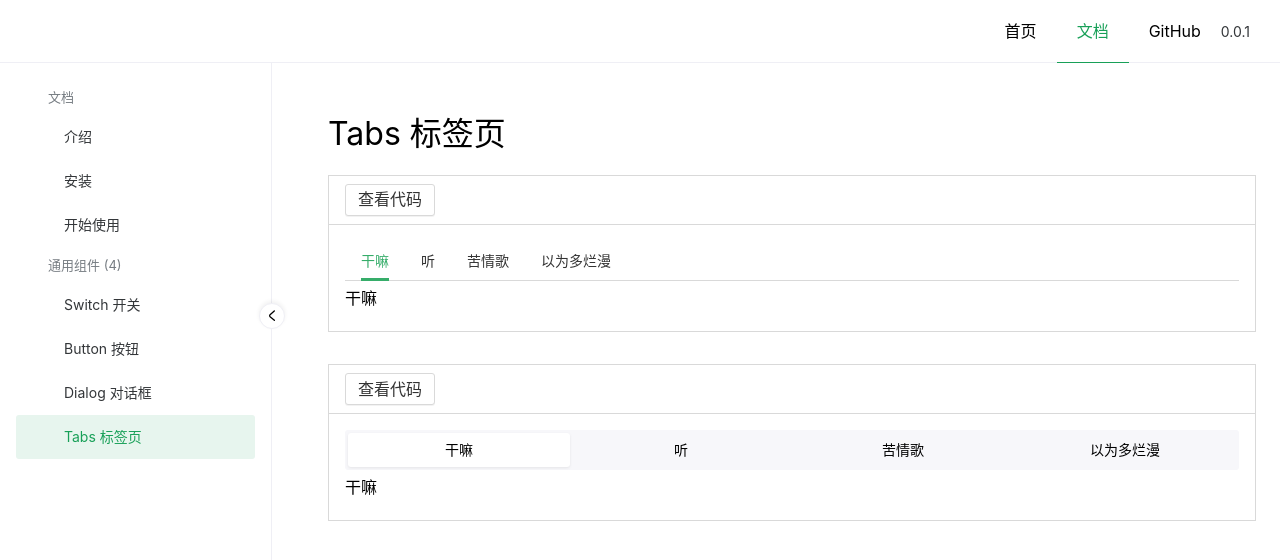
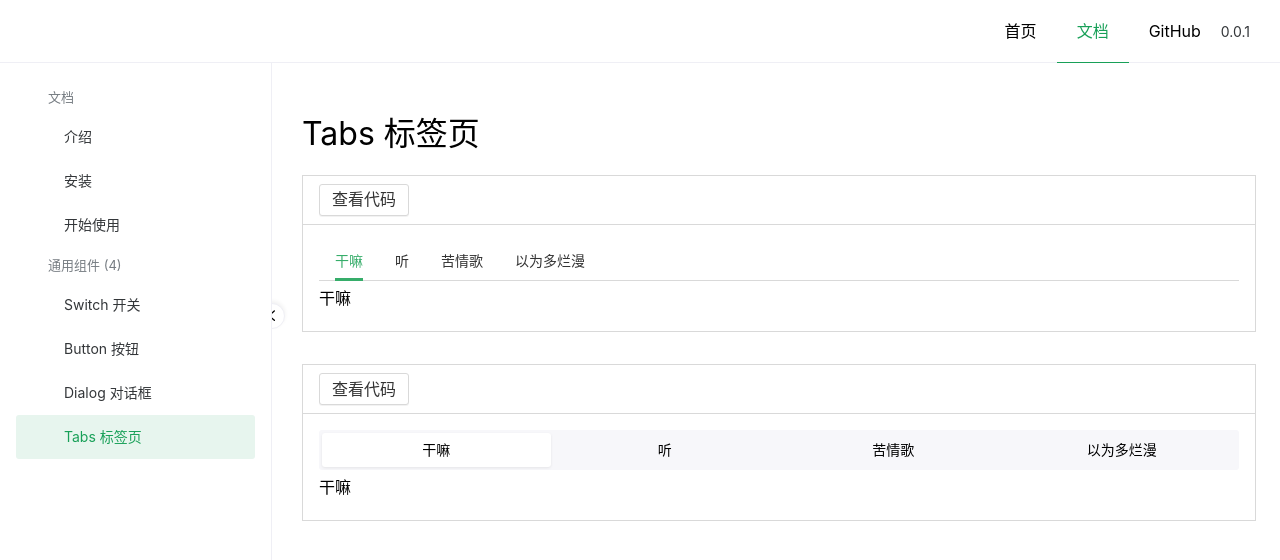
Before and after one commit to coderyjw/jw-ui, a Vue app: page /doc/tabs in a window 1280 px wide. Shown: the top 560 px of the page. Built offline with nearby package versions, Linux system fonts and the light colour scheme.

Commit message:
fix: 页面响应式bug

```diff
--- a/src/App.vue
+++ b/src/App.vue
@@ -1,19 +1,23 @@
 <script setup>
 import { ref, provide } from "vue";
 import router from "./router";
+const clientWidth = ref(null);
 
-let width = document.documentElement.clientWidth;
-const asideVisible = ref(width <= 500 ? false : true);
+clientWidth.value = document.documentElement.clientWidth;
+const asideVisible = ref(clientWidth.value <= 500 ? false : true);
+
 provide("asideVisible", asideVisible);
+provide("clientWidth", clientWidth);
+
 router.afterEach(() => {
-  if (width <= 500) {
+  if (clientWidth.value <= 500) {
     asideVisible.value = false;
   }
 });
 
 window.onresize = () => {
-  width = document.body.clientWidth;
-  if (width <= 500) {
+  clientWidth.value = document.body.clientWidth;
+  if (clientWidth.value <= 500) {
     asideVisible.value = false;
   } else {
     asideVisible.value = true;
--- a/src/lib/tabs/tabs.vue
+++ b/src/lib/tabs/tabs.vue
@@ -73,7 +73,6 @@ const renderIndicator = () => {
     const { left: left1 } = container.value.getBoundingClientRect();
 
     const { left: left2 } = selectedItem.value.getBoundingClientRect();
-    console.log({ width, left1, left2 });
     const left = left2 - left1;
     indicator.value.style.left = left + "px";
   }
--- a/src/views/doc/index.vue
+++ b/src/views/doc/index.vue
@@ -2,8 +2,7 @@
   <div class="layout">
     <Topnav class="nav" />
     <div class="content">
-      <transition name="fade">
-        <aside v-show="asideVisible">
+      <aside :style="asideStyle">
         <div class="menu">
           <div class="menu-group">
             <span class="menu-group-title text-overflow"> 文档 </span>
@@ -34,20 +33,10 @@
           </div>
         </div>
       </aside>
-      </transition>
-      <div
-        class="toggle-button"
-        @click="toggleAside"
-        :style="{
-          left: asideVisible ? '272px' : '0px',
-          transform: asideVisible
-            ? 'rotate(180deg) translateX(50%)'
-            : 'rotate(0deg) translateX(50%)',
-        }"
-      >
+      <div class="toggle-button" @click="toggleAside" :style="toggleAsidStyle">
         <img src="@/assets/svg/箭头 右.svg" alt="" />
       </div>
-      <main>
+      <main :style="mainStyle">
         <router-view />
       </main>
     </div>
@@ -55,12 +44,33 @@
 </template>
 <script setup lang="ts">
 import Topnav from "@/components/Topnav.vue";
-import { inject, type Ref } from "vue";
+import { inject, type Ref, computed } from "vue";
 
 const asideVisible = inject<Ref<boolean>>("asideVisible");
+const clientWidth = inject<Ref<number>>("clientWidth");
+
 const toggleAside = () => {
   asideVisible.value = !asideVisible.value;
 };
+
+const asideStyle = computed(() => {
+  return { left: asideVisible.value ? "0px" : "-272px" };
+});
+
+const toggleAsidStyle = computed(() => {
+  return {
+    left: asideVisible.value ? "272px" : "0px",
+    transform: asideVisible.value
+      ? "rotate(180deg) translateX(50%)"
+      : "rotate(0deg) translateX(50%)",
+  };
+});
+
+const mainStyle = computed(() => {
+  return clientWidth.value < 500
+    ? { "padding-left": "24px" }
+    : { "padding-left": asideVisible.value ? "302px" : "60px" };
+});
 </script>
 <style lang="scss" scoped>
 .layout {
@@ -71,31 +81,28 @@ const toggleAside = () => {
     flex-shrink: 0;
   }
   > .content {
+    display: flex;
     flex-grow: 1;
     position: absolute;
     top: 63px;
     left: 0px;
     height: calc(100% - 63px);
     width: 100%;
-  }
-}
-.content {
-  display: flex;
     transition: all 0.5 ease;
+    z-index: 1;
+
     > aside {
       flex-shrink: 0;
-  }
-  > main {
-    flex-grow: 1;
-    box-sizing: border-box;
-    padding: 32px 24px 56px 56px;
-  }
-}
-aside {
       width: 272px;
       padding: 16px;
+      height: 100%;
       background-color: #fff;
       border-right: 1px solid #efeff5;
+      position: absolute;
+      left: 0;
+      top: 0;
+      z-index: 10;
+      transition: all 250ms ease;
 
       .menu,
       .menu-group {
@@ -138,6 +145,15 @@ aside {
         border-radius: 3px;
       }
     }
+    > main {
+      flex-grow: 1;
+      box-sizing: border-box;
+      padding: 32px 24px 56px 56px;
+      transition: all 250ms ease;
+      overflow: auto;
+    }
+  }
+}
 
 .toggle-button {
   width: 26px;
@@ -164,26 +180,4 @@ aside {
     display: none;
   }
 }
-
-main {
-  transition: all 0.5 ease;
-  overflow: auto;
-}
-
-.fade-enter-active,
-.fade-leave-active {
-  transition: all 250ms ease;
-}
-
-.fade-enter-from,
-.fade-leave-to {
-  opacity: 0;
-  width: 0;
-  padding: 0;
-}
-
-.fade-leave-from {
-  width: 272px;
-  padding: 16px;
-}
 </style>
```
Lines whose indentation alone changed are shown as unchanged.
